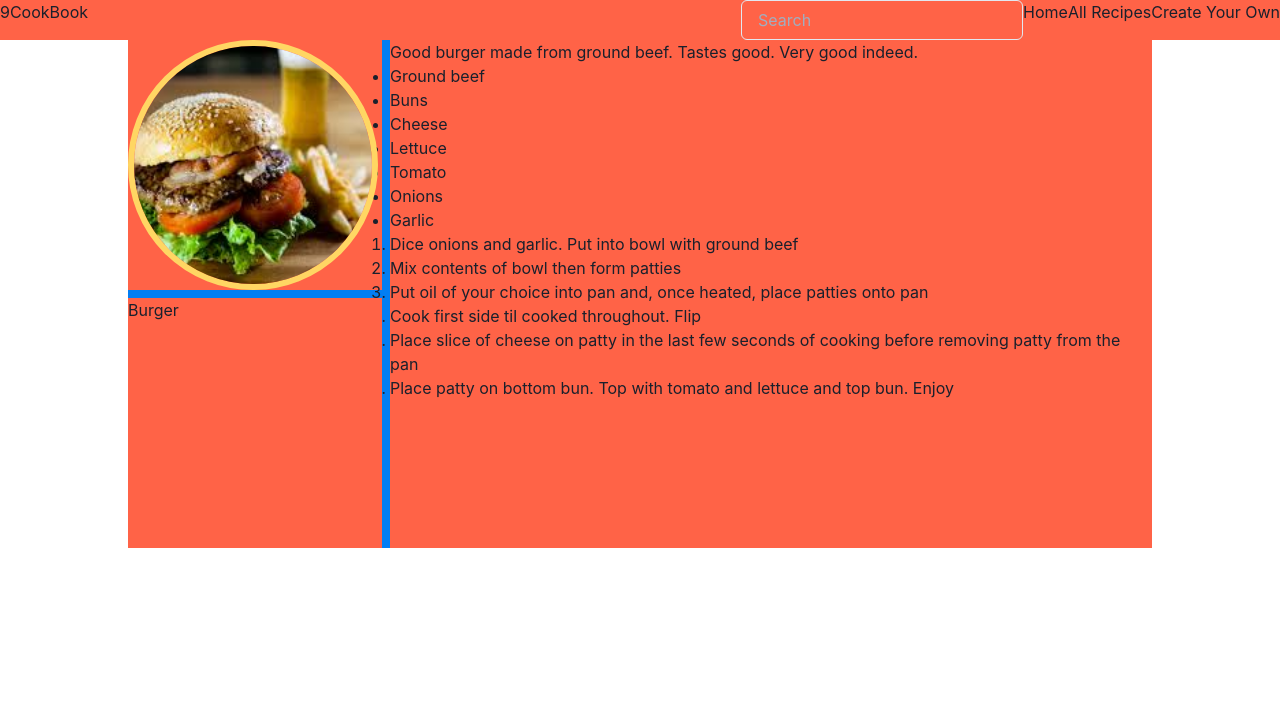
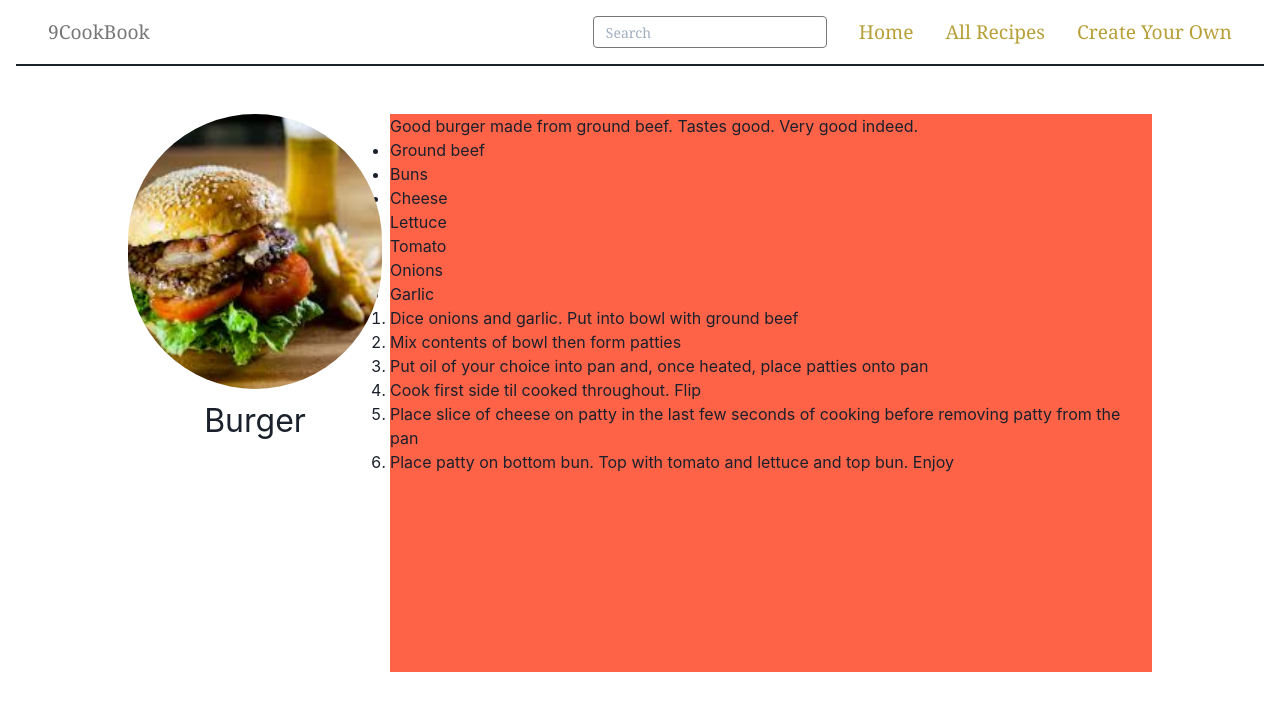
Before and after one commit to AD-Blue/cookbook, a React (Create React App) app in the folder cookbook/: page /1 in a window 1280 px wide. Shown: the top 710 px of the page. Built offline with nearby package versions, Linux system fonts and the light colour scheme.

Commit message:
First draft of navbar styles. Started styling recipe view

```diff
--- a/cookbook/package.json
+++ b/cookbook/package.json
@@ -10,6 +10,7 @@
     "react-dom": "^17.0.1",
     "react-router-dom": "^5.2.0",
     "react-scripts": "4.0.1",
+    "react-spring": "^8.0.27",
     "web-vitals": "^0.2.4"
   },
   "scripts": {
--- a/cookbook/src/components/Navbar.js
+++ b/cookbook/src/components/Navbar.js
@@ -1,20 +1,35 @@
 import React from 'react';
-import { Flex, Spacer, Input } from "@chakra-ui/react";
+import { Flex, Spacer, Input, Link, Box, Text } from "@chakra-ui/react";
 import { Link as RouterLink } from 'react-router-dom';
 
 export default function Navbar() {
     return (
-        <Flex flexDirection="row" bg="tomato">
-            <p>9CookBook</p>
+        <Flex
+            flexDirection="row"
+            pb="1rem"
+            pt="1rem"
+            alignItems="center"
+            fontSize="1.2rem"
+            fontFamily="Georgia, serif"
+            borderBottom="solid"
+            ml="1rem"
+            mr="1rem"
+            borderBottomWidth="2px"
+            mb="3rem"
+        >
+            <Text color="#777" ml="2rem">9CookBook</Text>
             <Spacer />
             <form>
                 <label for="search">
-                    <Input id="search" type="text" placeholder="Search" />
+                    <Input id="search" type="text" placeholder="Search" borderColor="#777" size="sm" focusBorderColor="#444" _hover={{ borderColor: "#333"}} borderRadius="4px" />
                 </label>
             </form>
-            <p>Home</p>
-            <p>All Recipes</p>
-            <p>Create Your Own</p>
+            <Flex color="#b8a039">
+                <Link ml='2rem'>Home</Link>
+                <Link ml='2rem'>All Recipes</Link>
+                <Link ml='2rem' mr="2rem">Create Your Own</Link>
+            </Flex>
+
         </Flex>
     )
 }
--- a/cookbook/src/components/recipe/Recipe.js
+++ b/cookbook/src/components/recipe/Recipe.js
@@ -1,6 +1,6 @@
 import React from 'react';
 import burger from '../../assets/burger.jpeg'
-import { Grid, GridItem, Image, Box } from '@chakra-ui/react';
+import { Grid, GridItem, Image, Box, Text } from '@chakra-ui/react';
 import RecipeText from './RecipeText';
 
 export default function Recipe() {
@@ -9,28 +9,26 @@ export default function Recipe() {
             templateRows="repeat(2, 1fr)"
             templateColumns="1fr 3fr"
             gap={2}
-            bg="#037ef3"
             w="80%"
         >
-            <GridItem bg="tomato">
-                <Box
-                position="relative"
-                borderRadius="full"
-                overflow="hidden"
-                boxSize="250px"
-                borderColor="#ffd663"
-                borderWidth="0.4rem"
-                >
-                <Image src={burger} boxSize="250px" fit="cover" position="relative" />
-            </Box>
+            <GridItem>
+                <Image
+                    src={burger}
+                    boxSize="275px"
+                    fit="cover"
+                    position="relative"
+                    borderRadius="full"
+
+                    m="auto"
+                />
             </GridItem>
 
             <GridItem rowSpan={2} bg="tomato">
                 <RecipeText />
             </GridItem>
 
-            <GridItem bg="tomato">
-                <p>Burger</p>
+            <GridItem>
+                <Text fontSize="2rem" textAlign="center">Burger</Text>
             </GridItem>
 
         </Grid>
```
Also changed, not shown: 2 other files (tests, documents, lock files or other folders).
